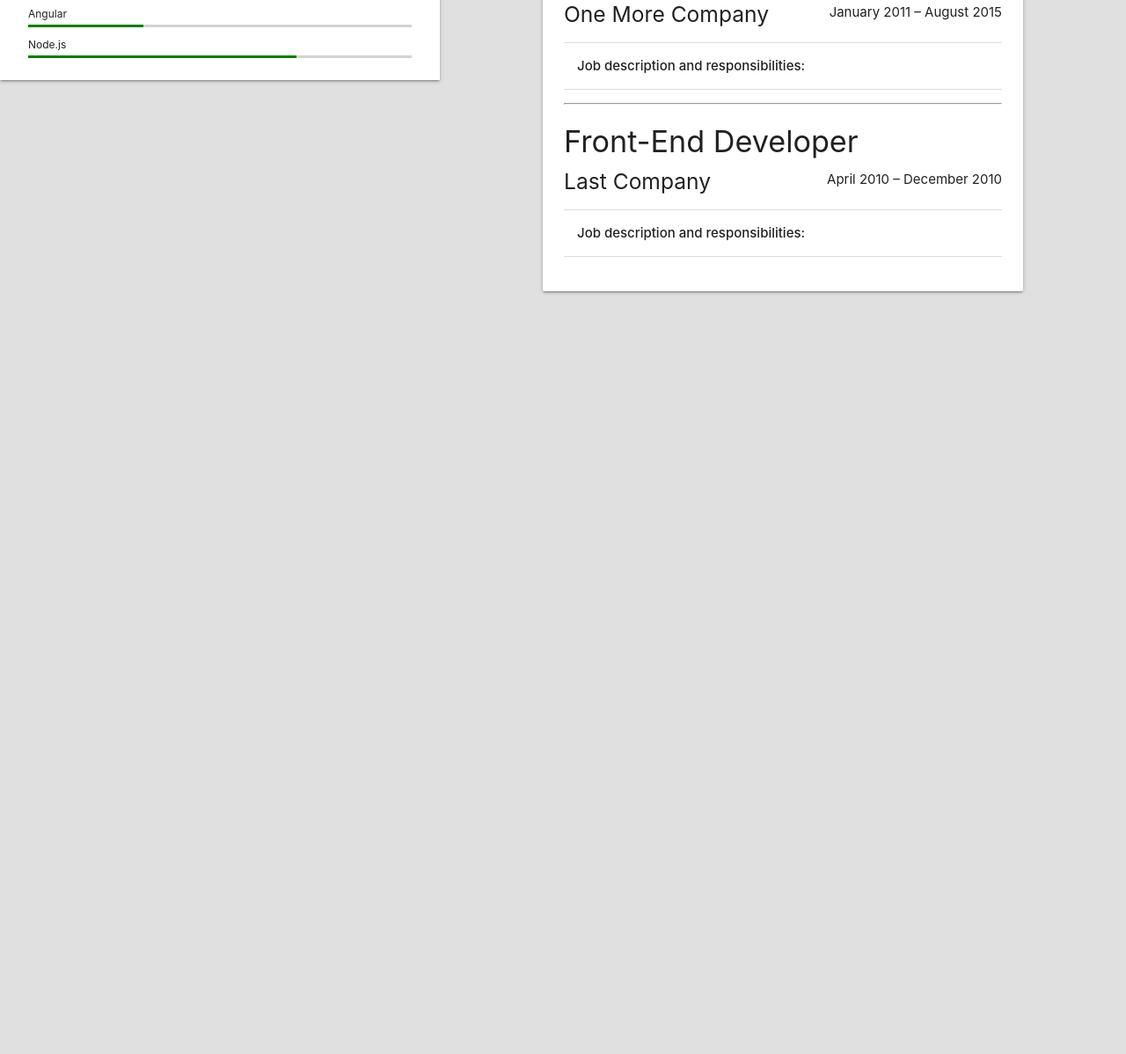
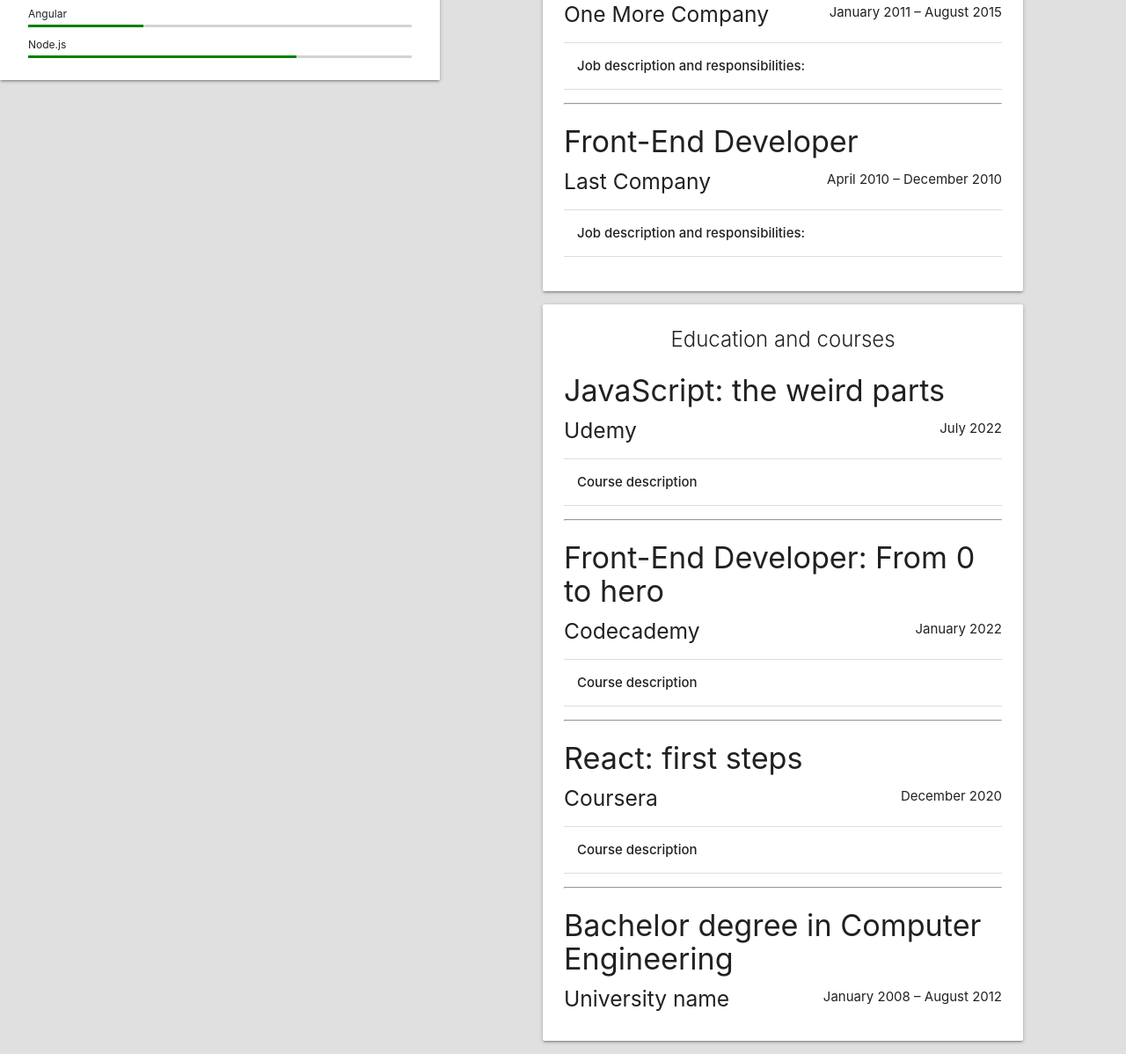
Before and after one commit to cesarpc0302/Materialize-resume, a plain HTML site: page index.html in a window 1280 px wide. Shown: the part 769-1967 px from the top of the page at 88% size. Before the commit the page ends 1115 px from the top, so only its background shows below. Drawn offline with nearby package versions, Linux system fonts and the light colour scheme.

Commit message:
education section v1

```diff
--- a/index.html
+++ b/index.html
@@ -239,7 +239,79 @@
     </div>
 
     <!-- Education -->
+    <div class="container">
+        <div class="card">
+            <div class="card-content">
+                <div class="card-title center-align">
+                    Education and courses
+                </div>
+                <h4>JavaScript: the weird parts</h4>
+                <div class="clearfix">
+                    <h5>Udemy</h5>
+                    <p class="right">July 2022</p>
+                </div>
+                <ul class="collapsible">
+                    <li>
+                        <div class="collapsible-header"><strong>Course description</strong> </div>
+                        <div class="collapsible-body">
+                            Lorem ipsum dolor sit amet, consectetur adipiscing elit, sed do eiusmod tempor incididunt ut labore et dolore magna aliqua. Ut enim ad minim veniam, quis nostrud exercitation ullamco laboris nisi ut aliquip ex ea commodo consequat. Duis aute irure dolor in reprehenderit in voluptate velit esse cillum dolore eu fugiat nulla pariatur.
+                            <ul>
+                                <li>Excepteur sint occaecat cupidatat non proident, sunt in culpa qui officia deserunt mollit anim id est laborum.</li>
+                                <li>Sed ut perspiciatis unde omnis iste natus error sit voluptatem</li>
+                                <li>accusantium doloremque laudantium, totam rem aperiam, eaque ipsa quae ab illo inventore veritatis et quasi architecto beatae vitae dicta sunt explicabo</li>
+                                <li>Nemo enim ipsam voluptatem quia voluptas sit aspernatur aut odit aut fugit, sed quia consequuntur magni dolores eos qui ratione voluptatem sequi nesciunt. Neque porro quisquam est</li>
+                            </ul>
+                        </div>
+                    </li>
+                </ul>
+                <hr>
+                <h4>Front-End Developer: From 0 to hero</h4>
+                <div class="clearfix ">
+                    <h5>Codecademy</h5>
+                    <p class="right">January 2022</p>
+                </div>
+                <ul class="collapsible">
+                    <li>
+                        <div class="collapsible-header"><strong>Course description</strong> </div>
+                        <div class="collapsible-body">
+                            Lorem ipsum dolor sit amet, consectetur adipiscing elit, sed do eiusmod tempor incididunt ut labore et dolore magna aliqua. Ut enim ad minim veniam, quis nostrud exercitation ullamco laboris nisi ut aliquip ex ea commodo consequat.
+                            <ul>
+                                <li>Excepteur sint occaecat cupidatat non proident, sunt in culpa qui officia deserunt mollit anim id est laborum.</li>
+                                <li>Sed ut perspiciatis unde omnis iste natus error sit voluptatem</li>
+                                <li>Nemo enim ipsam voluptatem quia voluptas sit aspernatur aut odit aut fugit, sed quia consequuntur magni dolores eos qui ratione voluptatem sequi nesciunt. Neque porro quisquam est</li>
+                            </ul>
+                        </div>
+                    </li>
+                </ul>
+                <hr>
+                <h4>React: first steps</h4>
+                <div class="clearfix">
+                    <h5>Coursera</h5>
+                    <p class="right">December 2020</p>
+                </div>
+                <ul class="collapsible">
+                    <li>
+                        <div class="collapsible-header"><strong>Course description</strong> </div>
+                        <div class="collapsible-body">
+                            Lorem ipsum dolor sit amet, consectetur adipiscing elit, sed do eiusmod tempor incididunt ut labore et dolore magna aliqua. Ut enim ad minim veniam, quis nostrud exercitation ullamco laboris nisi ut aliquip ex ea commodo consequat.
+                            <ul>
+                                <li>Sed ut perspiciatis unde omnis iste natus error sit voluptatem</li>
+                                <li>accusantium doloremque laudantium, totam rem aperiam, eaque ipsa quae ab illo inventore veritatis et quasi architecto beatae vitae dicta sunt explicabo</li>
+                                <li>Nemo enim ipsam voluptatem quia voluptas sit aspernatur aut odit aut fugit, sed quia consequuntur magni dolores eos qui ratione voluptatem sequi nesciunt. Neque porro quisquam est</li>
+                            </ul>
+                        </div>
+                    </li>
+                </ul>
+                <hr>
+                <h4>Bachelor degree in Computer Engineering</h4>
+                <div class="clearfix">
+                    <h5>University name</h5>
+                    <p class="right">January 2008 &ndash; August 2012</p>
+                </div>
 
+            </div>
+        </div>
+    </div>
     <!-- Work Samples -->
 
     </main>
```
